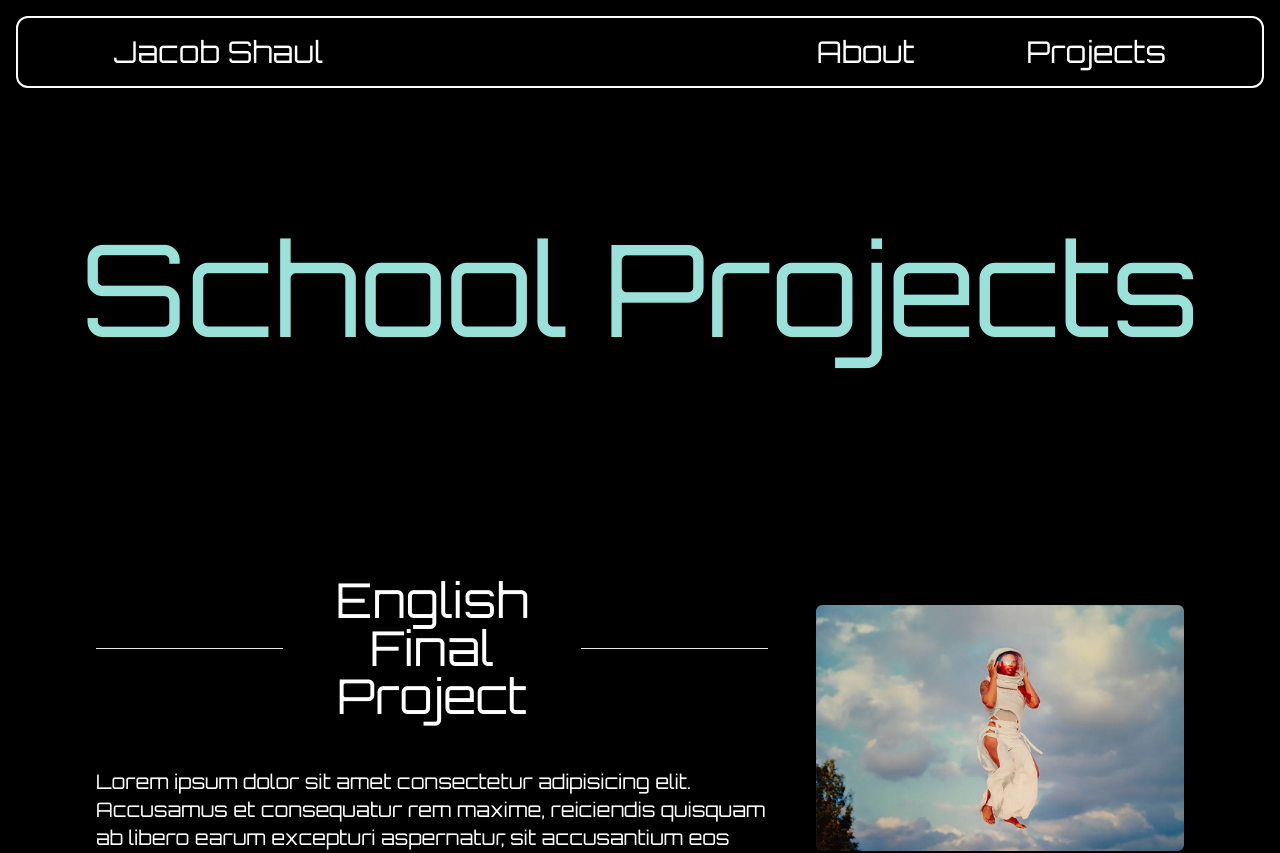
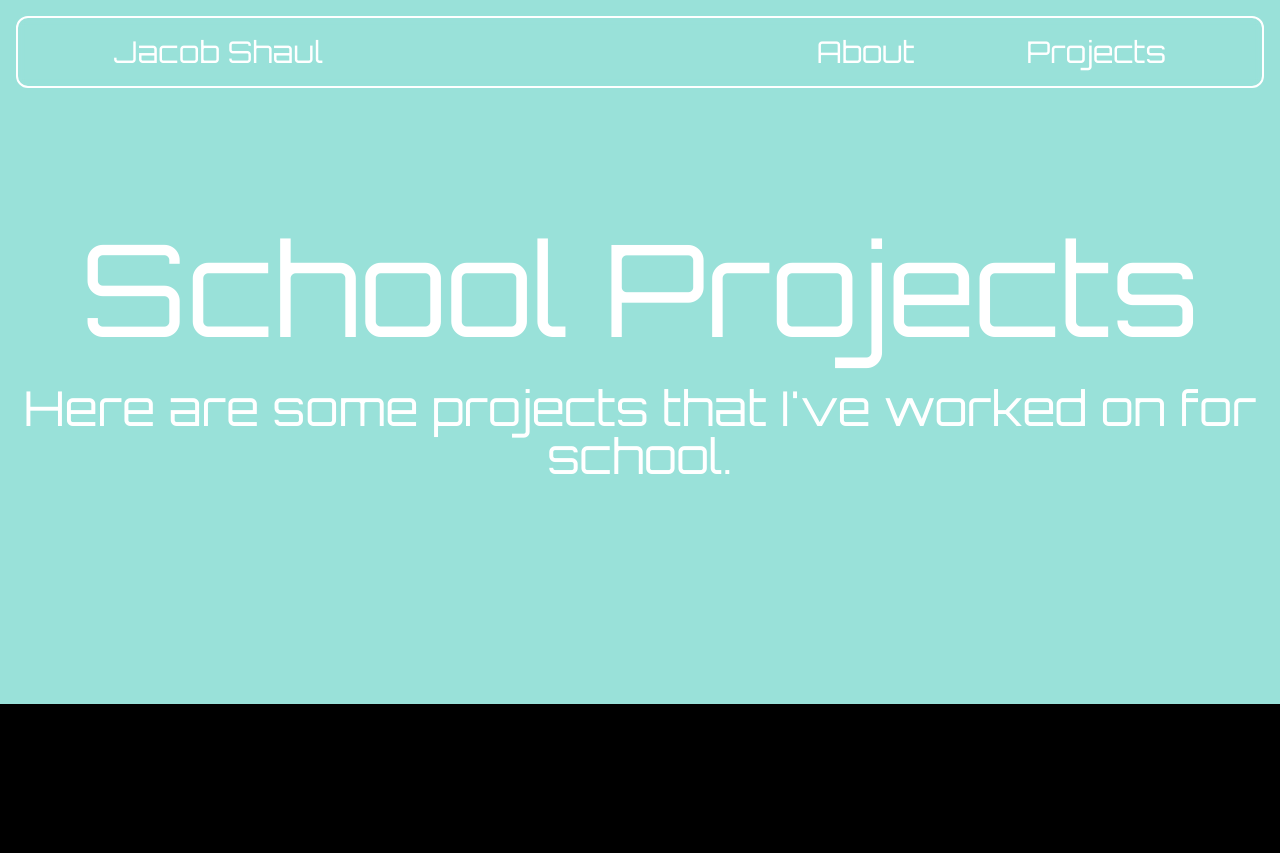
Before and after one commit to jacob-s-codes/personal-portfolio, a Next.js app: page /schoolprojects in a window 1280 px wide. Shown: the top 853 px of the page. Built offline with nearby package versions, Linux system fonts and the light colour scheme.

Commit message:
added some styling

```diff
--- a/app/components/schoolprojects/Landpage.tsx
+++ b/app/components/schoolprojects/Landpage.tsx
@@ -6,7 +6,10 @@ import Link from 'next/link';
 const Landpage = () => {
   return (
     <div className='text-white'>
-      <h1 className='text-9xl text-center flex flex-col justify-center text-[#99E1D9] my-56'>School Projects</h1>
+      <div className='py-56 bg-[#99E1D9]'>
+        <h1 className='text-9xl text-center flex flex-col justify-center  '>School Projects</h1>
+        <h2 className='text-center text-5xl pt-8'>Here are some projects that I've worked on for school.</h2>
+      </div>
 
 
       <div className='flex flex-row items-center justify-center mt-56 gap-x-12'>
```
